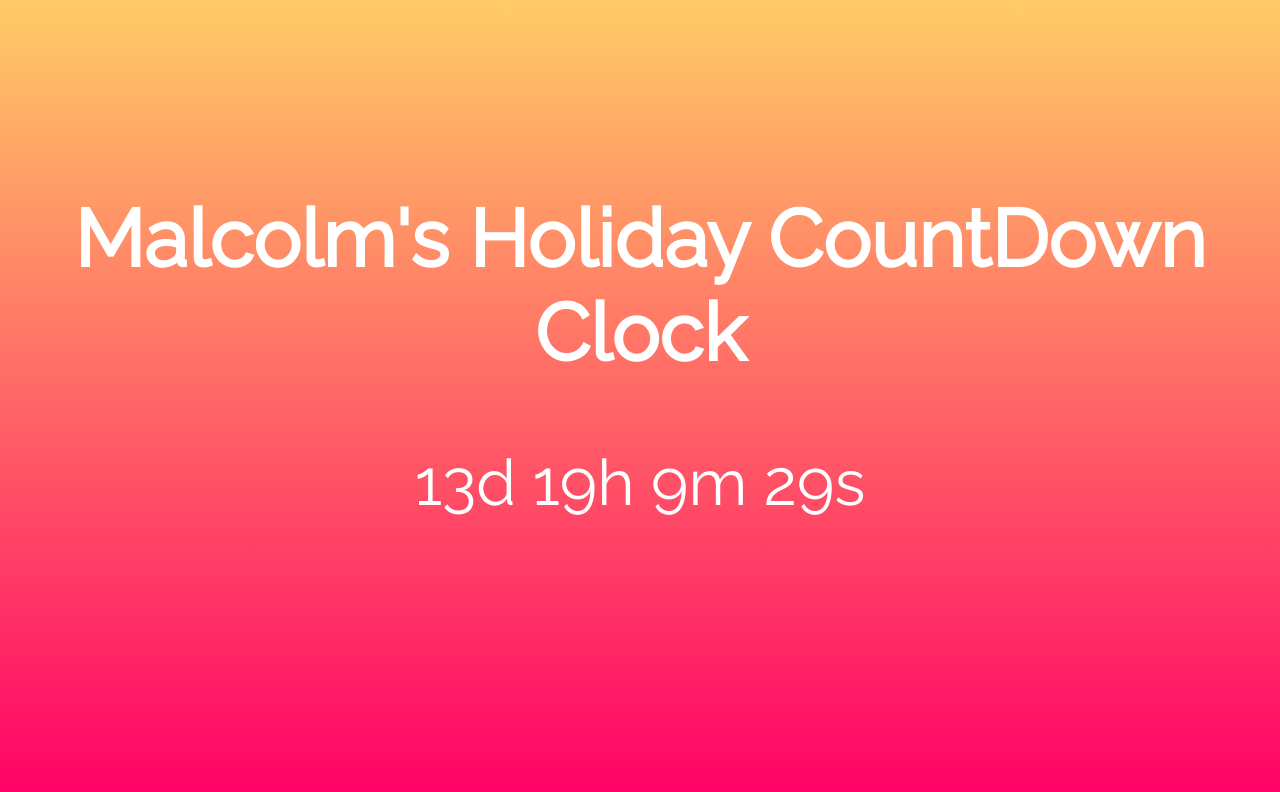
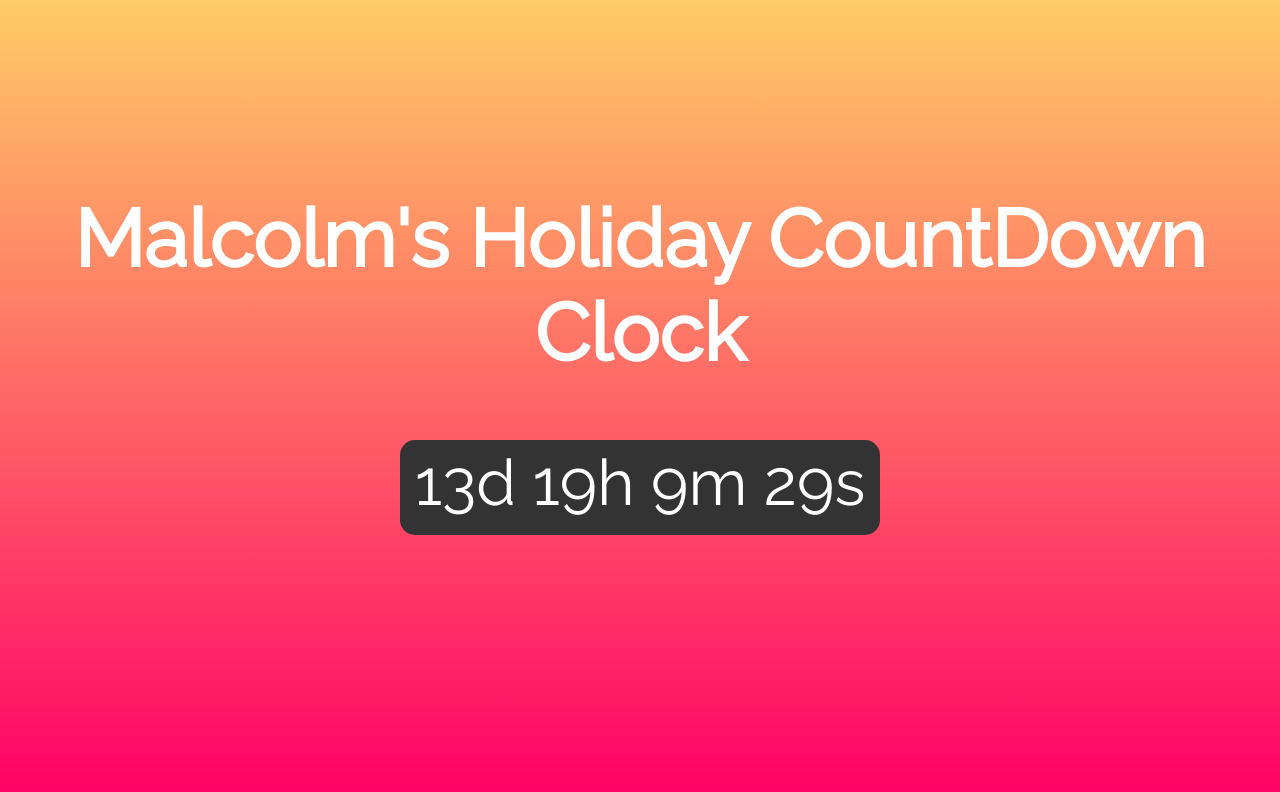
Before and after one commit to Mustafa-Haidari/Malcolms, a plain HTML site: page index.html in a window 1280 px wide. Drawn offline with Linux system fonts and the light colour scheme.

Commit message:
Update style.css

```diff
--- a/style.css
+++ b/style.css
@@ -30,6 +30,19 @@
 
 	p.font {
 		font-family: 'Raleway', sans-serif;
+		margin-bottom: 5%;
+	}
+
+	.outer-div .countdown p.font > span sup {
+		font-size 2em !important;
+	}
+
+	.font_size {
+		font-size: 3em;
+	}
+
+	.font_size1 {
+		font-size: 4em;
 	}
 
 	p#demo {
@@ -39,20 +52,26 @@
 		margin: 0;
 	}
 
-@media only screen and (max-width: 5000px) and (min-width: 812px)  {
+	.clock_style {
+		display: inline-block;
+		background: #333;
+		border-radius: 15px;
+	}
+
+	@media only screen and (max-width: 5000px) and (min-width: 812px) {
 		div.countdown {
 			padding: 15% 3%;
 		}
 	}
 
-@media only screen and (max-width: 812px) and (min-width: 600px)  {
+	@media only screen and (max-width: 812px) and (min-width: 600px) {
 		div.countdown {
 			padding: 15% 3%;
 			font-size: .7em;
 		}
 	}
 
-@media only screen and (max-width: 600px) and (min-width: 1px)  {
+	@media only screen and (max-width: 600px) and (min-width: 1px) {
 		div.countdown {
 			padding: 25% 3%;
 			font-size: .5em;
```
Lines whose indentation alone changed are shown as unchanged.
